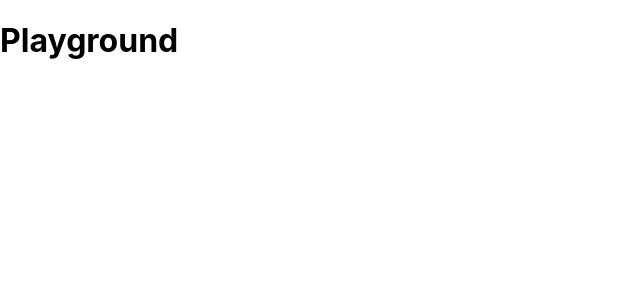
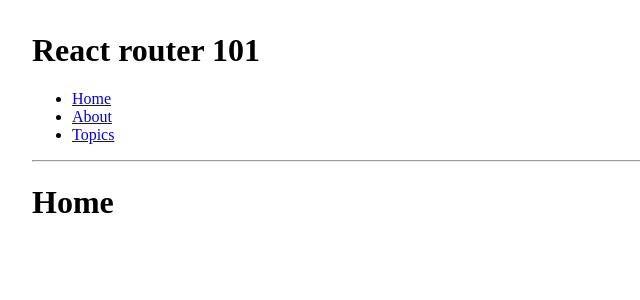
Before and after one commit to dyangua/react-router-playground, a React (Create React App) app: page / in a window 1280 px wide. Shown: the top 300 px of the page, without its empty margins (0-640 px from the left). Built offline with nearby package versions, Linux system fonts and the light colour scheme.

Commit message:
basic example

```diff
--- a/package.json
+++ b/package.json
@@ -5,6 +5,7 @@
   "dependencies": {
     "react": "^16.6.3",
     "react-dom": "^16.6.3",
+    "react-router-dom": "^4.3.1",
     "react-scripts": "2.1.1"
   },
   "scripts": {
--- a/src/App.css
+++ /dev/null
@@ -1,32 +0,0 @@
-.App {
-  text-align: center;
-}
-
-.App-logo {
-  animation: App-logo-spin infinite 20s linear;
-  height: 40vmin;
-}
-
-.App-header {
-  background-color: #282c34;
-  min-height: 100vh;
-  display: flex;
-  flex-direction: column;
-  align-items: center;
-  justify-content: center;
-  font-size: calc(10px + 2vmin);
-  color: white;
-}
-
-.App-link {
-  color: #61dafb;
-}
-
-@keyframes App-logo-spin {
-  from {
-    transform: rotate(0deg);
-  }
-  to {
-    transform: rotate(360deg);
-  }
-}
--- a/src/App.js
+++ b/src/App.js
@@ -1,12 +1,59 @@
 import React, { Component } from "react";
-import "./App.css";
+import { BrowserRouter as Router, Route, Link } from "react-router-dom";
+
+const Home = () => <h1>Home</h1>;
+const About = () => <h1>About</h1>;
+const Topic = ({ match }) =>
+  console.log("match", match) || (
+    <div>
+      <h3>{match.params.topicId}</h3>
+    </div>
+  );
+
+const Topics = ({ match }) => {
+  return (
+    <div>
+      <ul>
+        <li>
+          <Link to={`${match.url}/rendering`}>Rendering</Link>
+        </li>
+        <li>
+          <Link to={`${match.url}/components`}>Components</Link>
+        </li>
+        <li>
+          <Link to={`${match.url}/props`}>Props v state</Link>
+        </li>
+      </ul>
+
+      <Route path="/topics/:topicId" component={Topic} />
+      <Route exact path={match.url} render={() => <h3>Select a route</h3>} />
+    </div>
+  );
+};
 
 class App extends Component {
   render() {
     return (
-      <div>
-        <h1>Playground</h1>
-      </div>
+      <Router>
+        <div>
+          <h1>React router 101</h1>
+          <ul>
+            <li>
+              <Link to="/">Home</Link>
+            </li>
+            <li>
+              <Link to="/about">About</Link>
+            </li>
+            <li>
+              <Link to="/topics">Topics</Link>
+            </li>
+          </ul>
+          <hr />
+          <Route exact path="/" component={Home} />
+          <Route path="/about" component={About} />
+          <Route path="/topics" component={Topics} />
+        </div>
+      </Router>
     );
   }
 }
--- a/src/index.css
+++ b/src/index.css
@@ -1,14 +1,3 @@
 body {
-  margin: 0;
-  padding: 0;
-  font-family: -apple-system, BlinkMacSystemFont, "Segoe UI", "Roboto", "Oxygen",
-    "Ubuntu", "Cantarell", "Fira Sans", "Droid Sans", "Helvetica Neue",
-    sans-serif;
-  -webkit-font-smoothing: antialiased;
-  -moz-osx-font-smoothing: grayscale;
+  margin: 2rem;
 }
-
-code {
-  font-family: source-code-pro, Menlo, Monaco, Consolas, "Courier New",
-    monospace;
-}
```
Also changed, not shown: 1 other file (tests, documents, lock files or other folders).
